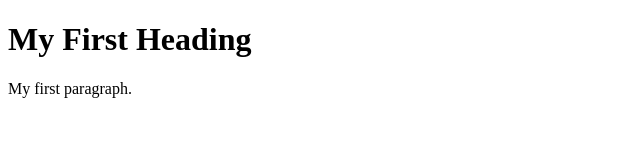
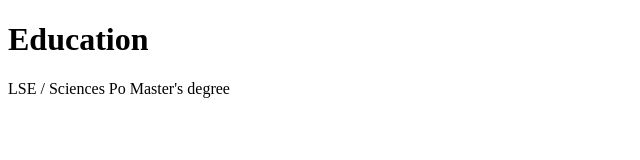
Before and after one commit to helenarasch/helenarasch.github.io, a plain HTML site: page index.html in a window 1280 px wide. Shown: the whole page, without its empty margins (0-640 px from the left). Drawn offline with Linux system fonts and the light colour scheme.

Commit message:
Update and rename Example1.html to index.html

```diff
--- a/Example1.html
+++ b/index.html
@@ -17,14 +17,14 @@ if you find that useful -->
 <!-- The head contains things that you do not see on the page -->
 
 <head>
-    <title>Page Title</title>
+    <title>Helena Fee Rasch Economist</title>
 </head>
 
 <!-- The body contains thigs you see -->
 <!-- Most elements both open and close, with the content in the middle -->
 <!-- Indenting is optional, but helps with readability -->
 <body>
-    <h1>My First Heading</h1>
-    <p>My first paragraph.</p>
+    <h1>Education</h1>
+    <p>LSE / Sciences Po Master's degree</p>
 </body>
 </html>
```
